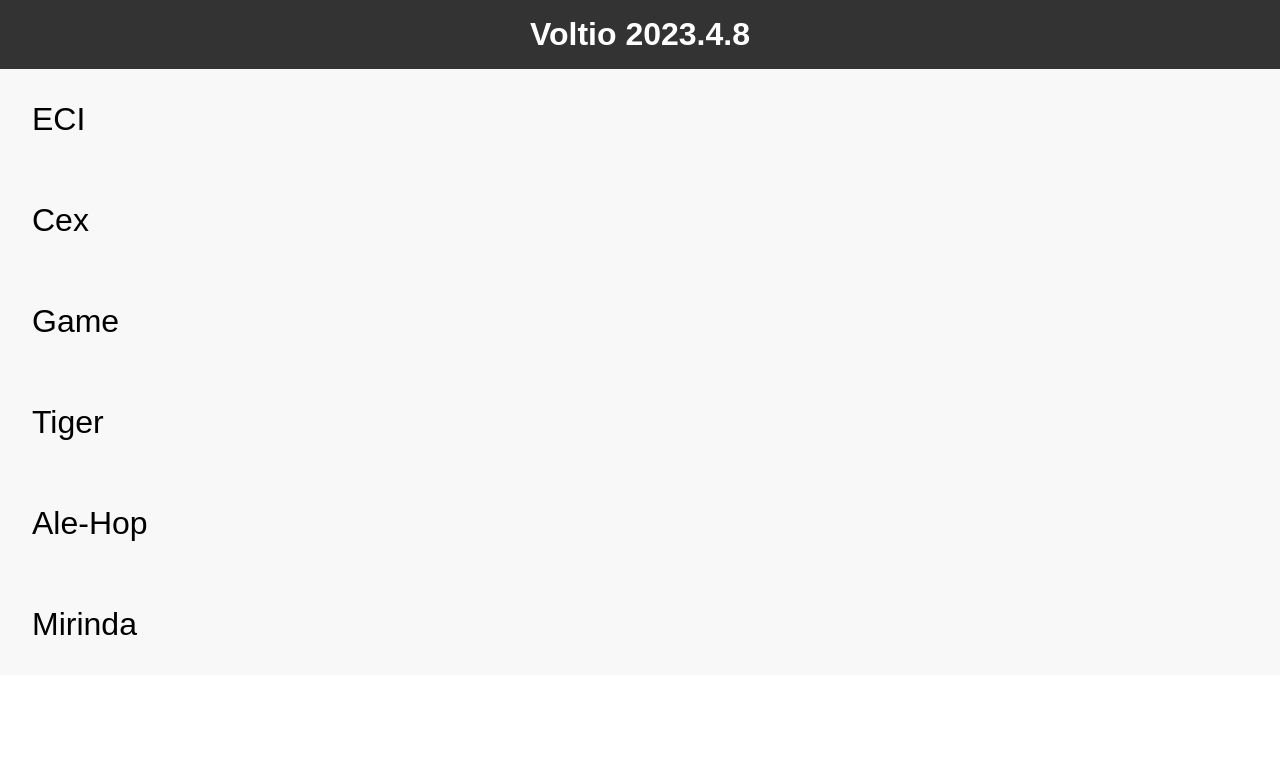
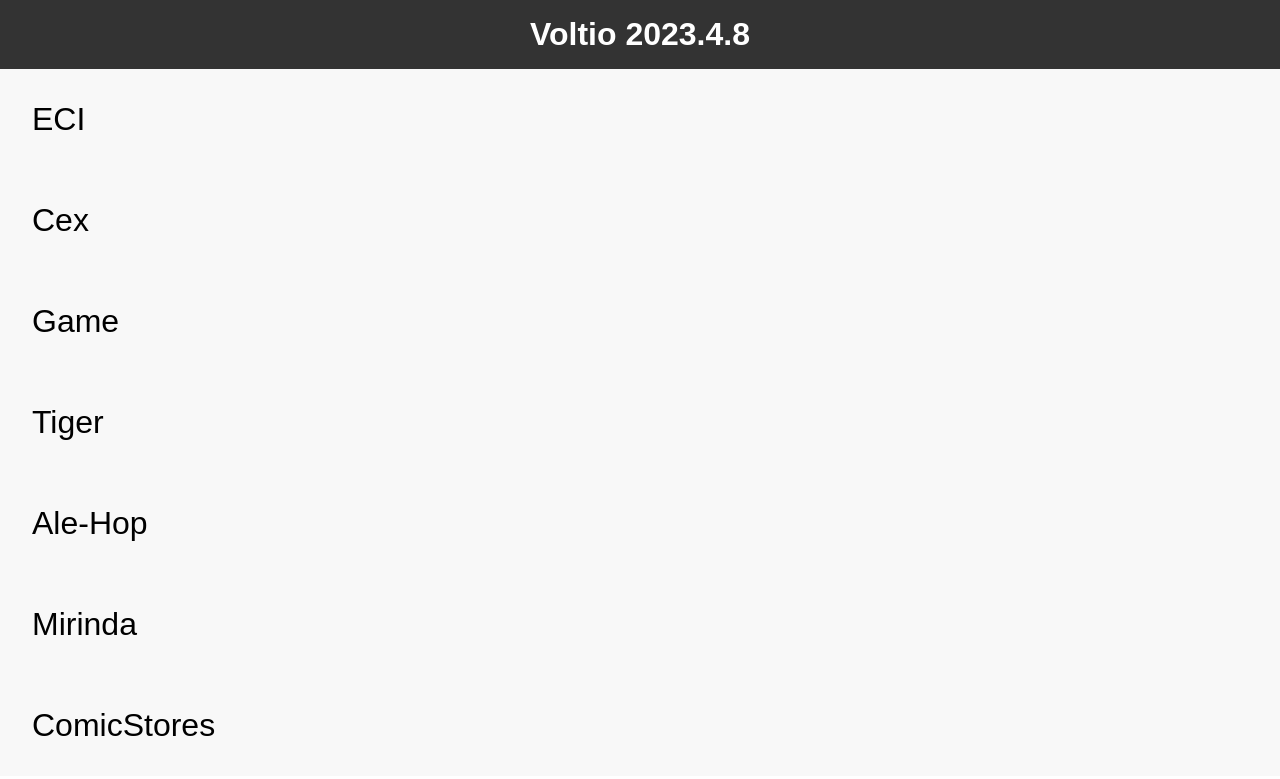
Before and after one commit to naoxink/voltio-default, a plain HTML site: page index.html in a window 1280 px wide. Drawn offline with nearby package versions, Linux system fonts and the light colour scheme.

Commit message:
Actualizar index.html

```diff
--- a/index.html
+++ b/index.html
@@ -67,7 +67,8 @@
             'Game': false,
             'Tiger': false,
             'Ale-Hop': false,
-            'Mirinda': false
+            'Mirinda': false,
+            'ComicStores': false
           }
         }
       },
```
